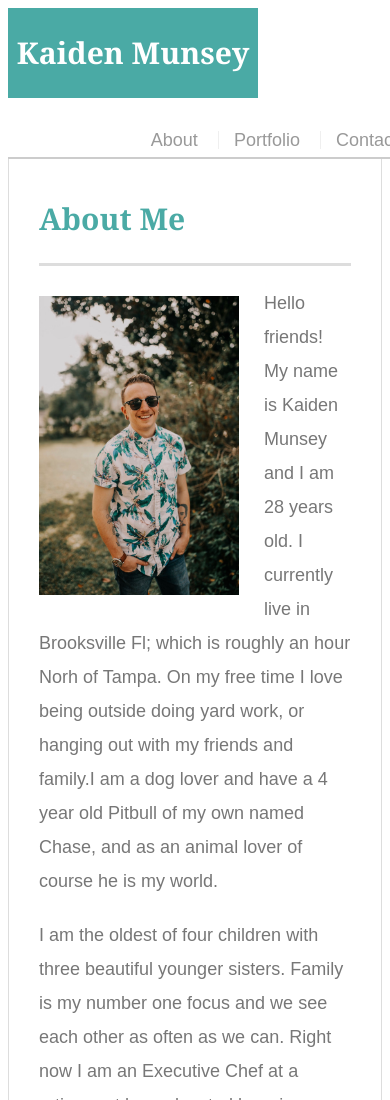
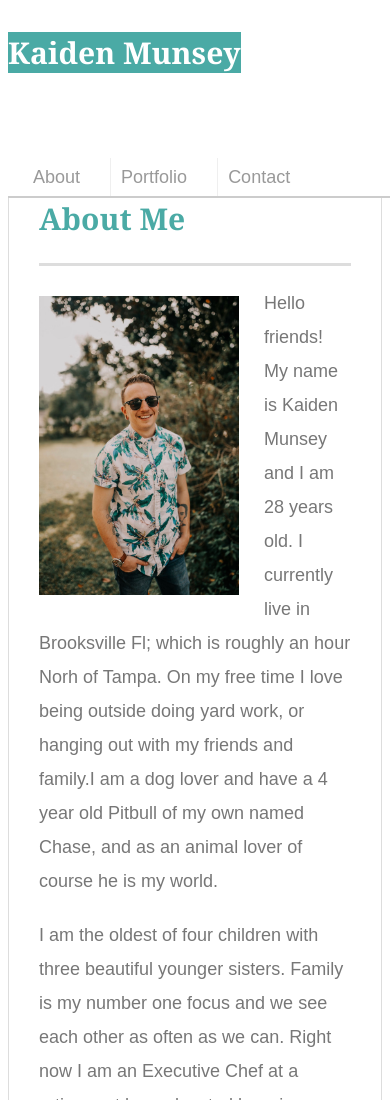
Before and after one commit to kaiden-m7/Responsive-Portfolio, a plain HTML site: page index.html in a window 390 px wide. Shown: the top 1100 px of the page. Drawn offline with Linux system fonts and the light colour scheme.

Commit message:
<adding media tags>

```diff
--- a/css/style.css
+++ b/css/style.css
@@ -215,3 +215,28 @@ body {
     background: #4aaaa5;
     border: 0 none;
   }
+
+  @media screen and (max-width: 640px) {
+    #logo {
+      float: none;
+      width: 100%;
+      height: 100px;
+      font-weight: 700;
+      line-height: 90px;
+      position: static;
+      margin-top: -20px;
+
+    }
+   nav {
+    float: none;
+    margin-top: 40px;
+    }
+
+   nav a {
+    display: inline-block;
+    padding: 10px;
+    margin-top: 20px;
+    border-left: 1px solid #efefef;
+    }
+
+  }
```
